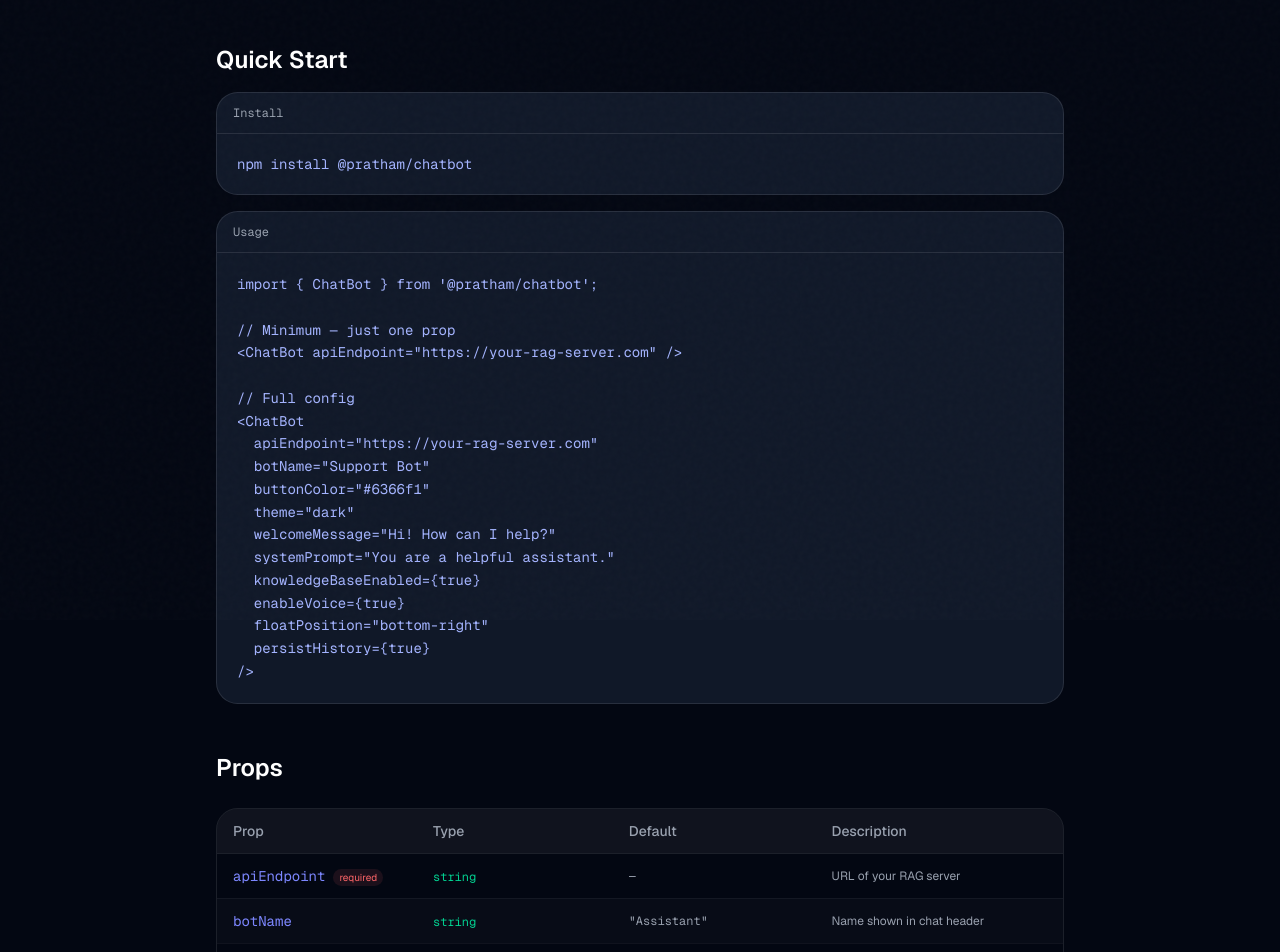
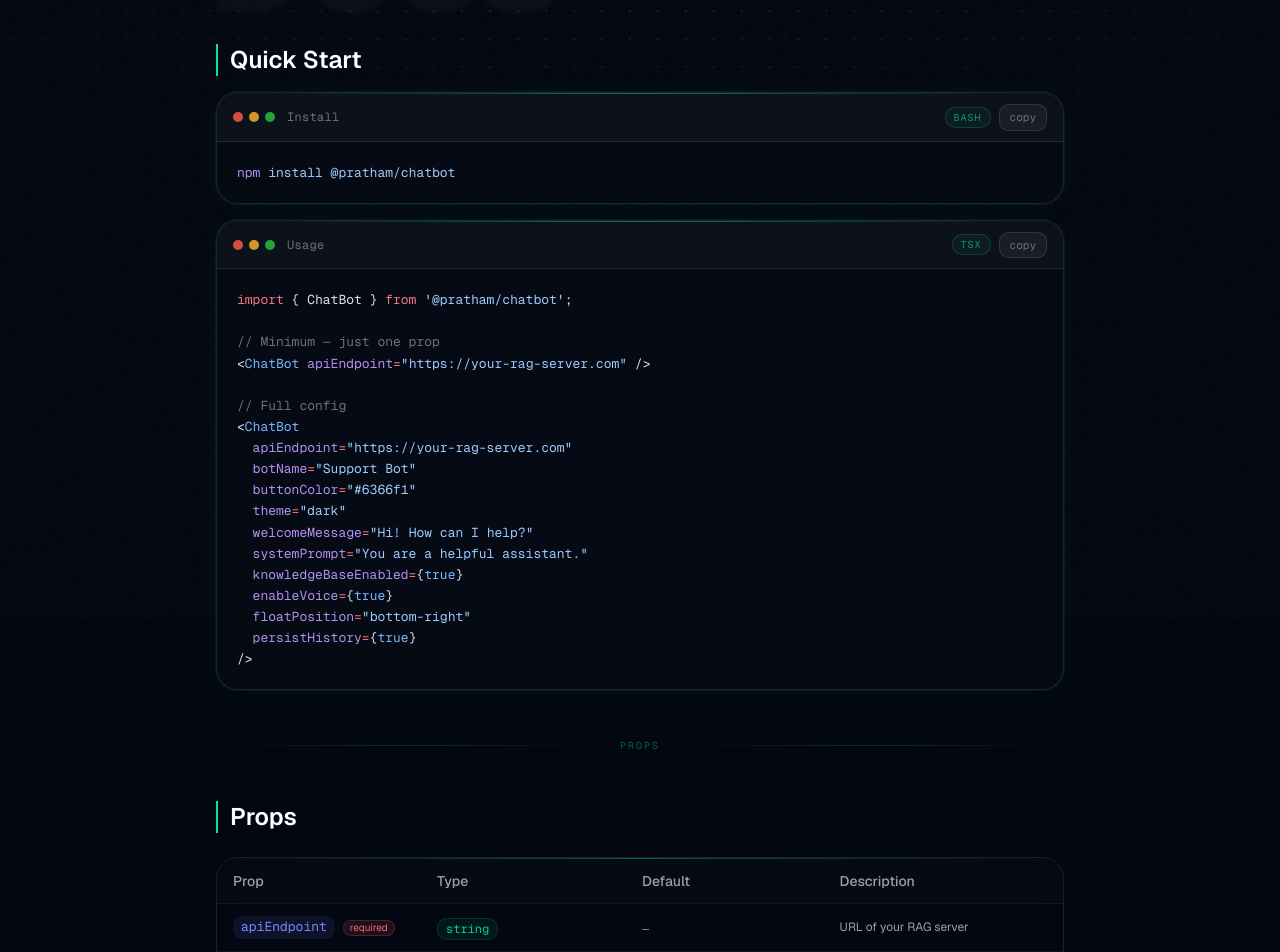
Before and after one commit to pratham27-pro/reusable-chatbot, a Next.js app in the folder chatbot-site/: page /docs in a window 1280 px wide. Shown: the part 180-1132 px from the top of the page. Built offline with nearby package versions, Linux system fonts and the light colour scheme.

Commit message:
new changes in the docs page

```diff
--- a/chatbot-site/app/docs/page.tsx
+++ b/chatbot-site/app/docs/page.tsx
@@ -1,31 +1,68 @@
 import { PropsTable } from "@/components/docs/PropsTable";
+import { ShikiBlock } from "@/components/docs/ShikiBlock";
 
 export default function DocsPage() {
   return (
-    <div className="pt-24 max-w-4xl mx-auto px-6 py-16">
-      <h1 className="text-4xl font-bold text-white mb-4">Documentation</h1>
-      <p className="text-gray-400 mb-12">
-        Everything you need to configure your chatbot.
-      </p>
+    <div className="relative pt-24 max-w-4xl mx-auto px-6 py-16">
+      {/* ── Animated dot-grid background ─────────────────────────────── */}
+      <div
+        aria-hidden
+        className="pointer-events-none fixed inset-0 -z-10 overflow-hidden"
+        style={{
+          maskImage:
+            "radial-gradient(ellipse 80% 60% at 50% 0%, black 30%, transparent 100%)",
+          WebkitMaskImage:
+            "radial-gradient(ellipse 80% 60% at 50% 0%, black 30%, transparent 100%)",
+        }}
+      >
+        <div
+          className="absolute inset-0 opacity-[0.18]"
+          style={{
+            backgroundImage:
+              "radial-gradient(circle, #00e5a0 1px, transparent 1px)",
+            backgroundSize: "28px 28px",
+            animation: "dotsScroll 18s linear infinite",
+          }}
+        />
+      </div>
 
-      {/* Quick start */}
+      <style>{`
+        @keyframes dotsScroll {
+          from { background-position: 0 0; }
+          to   { background-position: 0 28px; }
+        }
+      `}</style>
+
+      {/* ── Page heading ─────────────────────────────────────────────── */}
+      <div className="relative mb-12">
+        {/* Ghost watermark behind the heading */}
+        <span
+          aria-hidden
+          className="pointer-events-none select-none absolute -top-6 -left-2 text-[clamp(72px,14vw,140px)] font-black leading-none text-white/3 blur-[2px] tracking-tight"
+          style={{ fontFamily: "Geist, sans-serif" }}
+        >
+          Docs
+        </span>
+        <h1 className="relative text-4xl font-bold text-white mb-4">
+          Documentation
+        </h1>
+        <p className="relative text-gray-400">
+          Everything you need to configure your chatbot.
+        </p>
+      </div>
+
+      {/* ── Quick Start ──────────────────────────────────────────────── */}
       <section className="mb-12">
-        <h2 className="text-2xl font-semibold text-white mb-4">Quick Start</h2>
-        <div className="rounded-2xl border border-white/10 bg-gray-900 overflow-hidden">
-          <div className="flex items-center gap-2 px-4 py-3 border-b border-white/10">
-            <span className="text-xs text-gray-400 font-mono">Install</span>
-          </div>
-          <pre className="p-5 text-sm font-mono text-indigo-300 overflow-x-auto">
-            {`npm install @pratham/chatbot`}
-          </pre>
-        </div>
+        <h2 className="text-2xl font-semibold text-white mb-4 pl-3 border-l-2 border-[#00e5a0]">
+          Quick Start
+        </h2>
 
-        <div className="rounded-2xl border border-white/10 bg-gray-900 overflow-hidden mt-4">
-          <div className="flex items-center gap-2 px-4 py-3 border-b border-white/10">
-            <span className="text-xs text-gray-400 font-mono">Usage</span>
-          </div>
-          <pre className="p-5 text-sm font-mono text-indigo-300 overflow-x-auto leading-relaxed">
-            {`import { ChatBot } from '@pratham/chatbot';
+        <ShikiBlock lang="bash" label="Install">
+          {`npm install @pratham/chatbot`}
+        </ShikiBlock>
+
+        <ShikiBlock lang="tsx" label="Usage" className="mt-4">
+          {`import { ChatBot } from '@pratham/chatbot';
 
 // Minimum — just one prop
 <ChatBot apiEndpoint="https://your-rag-server.com" />
@@ -43,13 +80,23 @@ export default function DocsPage() {
   floatPosition="bottom-right"
   persistHistory={true}
 />`}
-          </pre>
-        </div>
+        </ShikiBlock>
       </section>
 
-      {/* Props table */}
+      {/* ── Section divider ──────────────────────────────────────────── */}
+      <div className="relative my-12 flex items-center gap-4">
+        <div className="flex-1 h-px bg-linear-to-r from-transparent via-[#00e5a0]/20 to-transparent" />
+        <span className="text-[10px] font-mono tracking-[0.2em] text-[#00e5a0]/40 uppercase">
+          props
+        </span>
+        <div className="flex-1 h-px bg-linear-to-r from-transparent via-[#00e5a0]/20 to-transparent" />
+      </div>
+
+      {/* ── Props table ───────────────────────────────────────────────── */}
       <section className="mb-12">
-        <h2 className="text-2xl font-semibold text-white mb-6">Props</h2>
+        <h2 className="text-2xl font-semibold text-white mb-6 pl-3 border-l-2 border-[#00e5a0]">
+          Props
+        </h2>
         <PropsTable />
       </section>
     </div>
--- a/chatbot-site/components/docs/PropsTable.tsx
+++ b/chatbot-site/components/docs/PropsTable.tsx
@@ -1,3 +1,8 @@
+"use client";
+
+import { motion, useInView } from "framer-motion";
+import { useRef, useState } from "react";
+
 const props = [
   {
     name: "apiEndpoint",
@@ -86,11 +91,27 @@ const props = [
 ];
 
 export function PropsTable() {
+  const [hoveredRow, setHoveredRow] = useState<number | null>(null);
+  const ref = useRef(null);
+  const isInView = useInView(ref, { once: true, margin: "-60px" });
+
   return (
-    <div className="rounded-2xl border border-white/10 overflow-hidden">
+    <div
+      ref={ref}
+      className="rounded-2xl border border-white/10 overflow-hidden"
+    >
+      {/* Subtle header glow line */}
+      <div className="h-px w-full bg-linear-to-r from-transparent via-[#00e5a0]/40 to-transparent" />
+
       <table className="w-full text-sm">
-        <thead>
-          <tr className="border-b border-white/10 bg-white/5">
+        <thead className="sticky top-0 z-10">
+          <tr
+            className="border-b border-white/10"
+            style={{
+              background: "rgba(7,11,20,0.85)",
+              backdropFilter: "blur(16px)",
+            }}
+          >
             <th className="text-left px-4 py-3 text-gray-400 font-medium">
               Prop
             </th>
@@ -107,33 +128,70 @@ export function PropsTable() {
         </thead>
         <tbody>
           {props.map((p, i) => (
-            <tr
+            <motion.tr
               key={p.name}
-              className={`border-b border-white/5 ${i % 2 === 0 ? "bg-transparent" : "bg-white/2"}`}
+              initial={{ opacity: 0, y: 10 }}
+              animate={isInView ? { opacity: 1, y: 0 } : {}}
+              transition={{ duration: 0.3, delay: i * 0.04, ease: "easeOut" }}
+              onMouseEnter={() => setHoveredRow(i)}
+              onMouseLeave={() => setHoveredRow(null)}
+              className={`border-b border-white/5 transition-colors duration-150 relative ${
+                hoveredRow === i
+                  ? "bg-[#00e5a0]/4"
+                  : i % 2 === 0
+                    ? "bg-transparent"
+                    : "bg-white/2"
+              }`}
             >
-              <td className="px-4 py-3">
-                <code className="text-indigo-400 font-mono">{p.name}</code>
+              {/* Left accent bar on hover */}
+              <td className="px-4 py-3 relative">
+                <span
+                  className="absolute left-0 top-0 bottom-0 w-0.5 rounded-r-full transition-all duration-200"
+                  style={{
+                    background: hoveredRow === i ? "#00e5a0" : "transparent",
+                    boxShadow: hoveredRow === i ? "0 0 8px #00e5a0" : "none",
+                  }}
+                />
+                <div className="flex items-center gap-2 flex-wrap">
+                  <code
+                    className={`font-mono text-[13px] px-2 py-0.5 rounded-md transition-colors duration-150 ${
+                      hoveredRow === i
+                        ? "text-[#00e5a0] bg-[#00e5a0]/10"
+                        : "text-indigo-400 bg-indigo-400/10"
+                    }`}
+                  >
+                    {p.name}
+                  </code>
                   {p.required && (
-                  <span className="ml-2 text-[10px] text-red-400 bg-red-400/10 px-1.5 py-0.5 rounded-full">
+                    <span className="text-[10px] text-red-400 bg-red-400/10 border border-red-400/20 px-1.5 py-0.5 rounded-full leading-none">
                       required
                     </span>
                   )}
+                </div>
               </td>
+
               <td className="px-4 py-3">
-                <code className="text-emerald-400 font-mono text-xs">
+                <code className="text-emerald-400 font-mono text-xs bg-emerald-400/8 px-2 py-0.5 rounded-md border border-emerald-400/15">
                   {p.type}
                 </code>
               </td>
-              <td className="px-4 py-3 text-gray-400 text-xs hidden md:table-cell font-mono">
+
+              <td className="px-4 py-3 hidden md:table-cell">
+                <code className="text-[#7a8aaa] font-mono text-xs">
                   {p.default}
+                </code>
               </td>
-              <td className="px-4 py-3 text-gray-400 text-xs hidden lg:table-cell">
+
+              <td className="px-4 py-3 text-gray-400 text-xs hidden lg:table-cell leading-relaxed">
                 {p.desc}
               </td>
-            </tr>
+            </motion.tr>
           ))}
         </tbody>
       </table>
+
+      {/* Footer glow line */}
+      <div className="h-px w-full bg-linear-to-r from-transparent via-white/10 to-transparent" />
     </div>
   );
 }
--- /dev/null
+++ b/chatbot-site/components/docs/ShikiBlock.tsx
@@ -0,0 +1,112 @@
+"use client";
+
+import { useEffect, useState } from "react";
+import { codeToHtml } from "shiki";
+
+interface ShikiBlockProps {
+  children: string;
+  lang?: string;
+  label?: string;
+  className?: string;
+}
+
+export function ShikiBlock({
+  children,
+  lang = "tsx",
+  label,
+  className = "",
+}: ShikiBlockProps) {
+  const [html, setHtml] = useState<string | null>(null);
+  const [copied, setCopied] = useState(false);
+
+  useEffect(() => {
+    codeToHtml(children.trim(), {
+      lang,
+      theme: "github-dark",
+    }).then(setHtml);
+  }, [children, lang]);
+
+  const copy = () => {
+    navigator.clipboard.writeText(children.trim());
+    setCopied(true);
+    setTimeout(() => setCopied(false), 2000);
+  };
+
+  return (
+    <div
+      className={`rounded-2xl border border-white/10 overflow-hidden ${className}`}
+      style={{
+        background: "rgba(7,11,20,0.85)",
+        backdropFilter: "blur(20px)",
+        boxShadow:
+          "0 0 0 1px rgba(0,229,160,0.07), 0 1px 32px rgba(0,229,160,0.04)",
+      }}
+    >
+      {/* Top accent glow line */}
+      <div className="h-px w-full bg-linear-to-r from-transparent via-[#00e5a0]/50 to-transparent" />
+
+      {/* Header */}
+      <div className="flex items-center justify-between px-4 py-2.5 border-b border-white/10 bg-white/3">
+        <div className="flex items-center gap-3">
+          {/* Traffic lights */}
+          <div className="flex gap-1.5">
+            <span className="w-2.5 h-2.5 rounded-full bg-[#ff5f57] opacity-80" />
+            <span className="w-2.5 h-2.5 rounded-full bg-[#febc2e] opacity-80" />
+            <span className="w-2.5 h-2.5 rounded-full bg-[#28c840] opacity-80" />
+          </div>
+          {label && (
+            <span className="text-xs text-gray-500 font-mono tracking-wide">
+              {label}
+            </span>
+          )}
+        </div>
+
+        <div className="flex items-center gap-2">
+          {/* Language badge pill */}
+          <span className="text-[10px] font-mono tracking-widest uppercase px-2 py-0.5 rounded-full border border-[#00e5a0]/20 text-[#00e5a0]/60 bg-[#00e5a0]/5">
+            {lang}
+          </span>
+
+          {/* Copy button */}
+          <button
+            onClick={copy}
+            className={`text-[11px] font-mono px-2.5 py-1 rounded-md border transition-all duration-200 cursor-pointer ${
+              copied
+                ? "text-[#00e5a0] border-[#00e5a0]/40 bg-[#00e5a0]/10"
+                : "text-gray-500 border-white/10 bg-white/5 hover:text-gray-300 hover:border-white/20"
+            }`}
+          >
+            {copied ? "✓ copied" : "copy"}
+          </button>
+        </div>
+      </div>
+
+      {/* Code */}
+      <div className="overflow-x-auto">
+        {html ? (
+          <div
+            className="shiki-wrap text-[13px] leading-relaxed"
+            dangerouslySetInnerHTML={{ __html: html }}
+          />
+        ) : (
+          <pre className="p-5 text-sm font-mono text-indigo-300 overflow-x-auto leading-relaxed">
+            {children}
+          </pre>
+        )}
+      </div>
+
+      {/* Shiki override — make its background transparent */}
+      <style>{`
+        .shiki-wrap .shiki,
+        .shiki-wrap .shiki code {
+          background: transparent !important;
+          font-family: 'Geist Mono', 'Fira Code', monospace;
+        }
+        .shiki-wrap .shiki {
+          padding: 20px;
+          margin: 0;
+        }
+      `}</style>
+    </div>
+  );
+}
```
Lines whose indentation alone changed are shown as unchanged.
